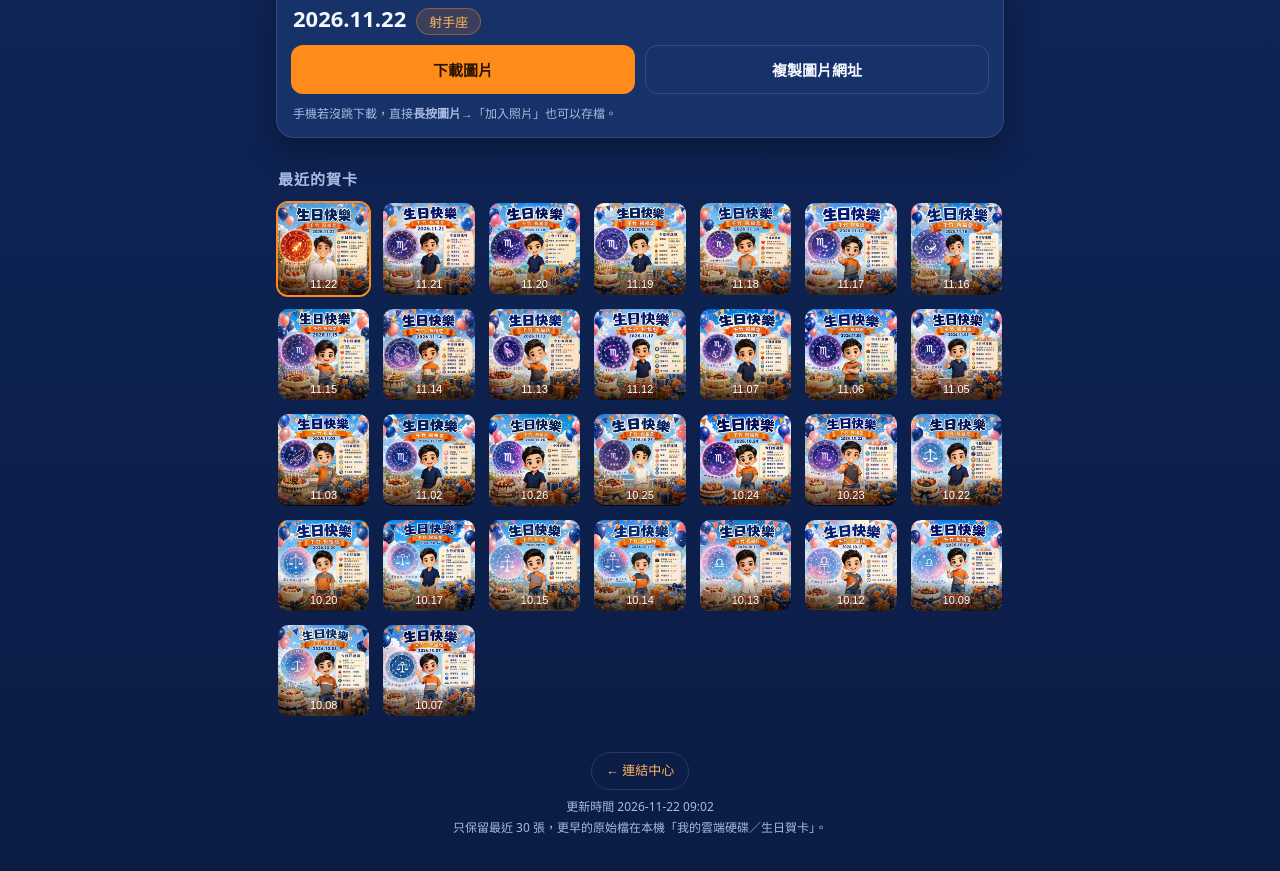
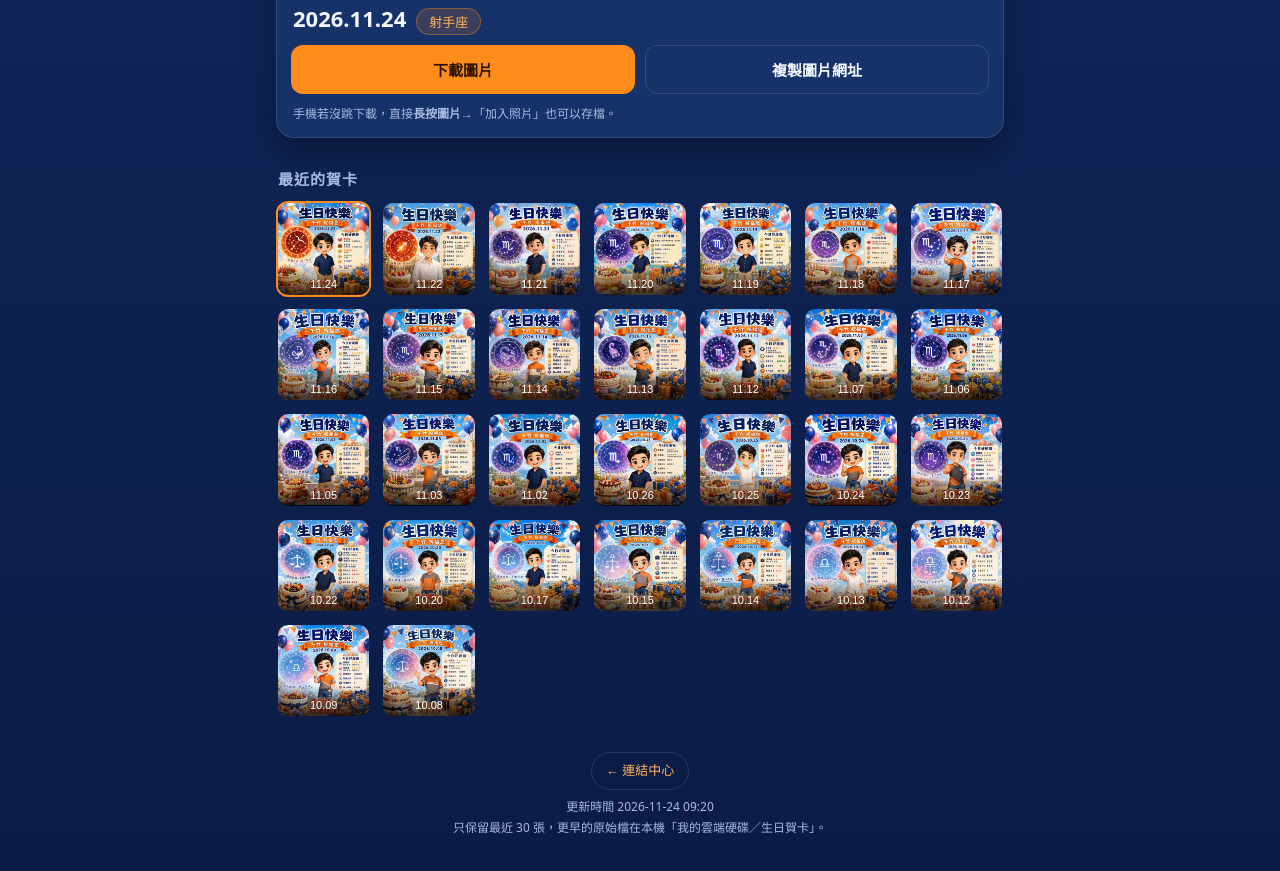
Before and after one commit to CharlieWang0012/line-image-host, a plain HTML site: page index.html in a window 1280 px wide. Shown: the part 831-1702 px from the top of the page. Drawn offline with Linux system fonts and the light colour scheme.

Commit message:
birthday card site 2026-11-24

```diff
--- a/index.html
+++ b/index.html
@@ -94,7 +94,7 @@
 
   <footer>
     <a class="home" href="https://charliewang0012.github.io/">← 連結中心</a><br>
-    更新時間 2026-11-22 09:02<br>
+    更新時間 2026-11-24 09:20<br>
     只保留最近 30 張，更早的原始檔在本機「我的雲端硬碟／生日賀卡」。
   </footer>
 </div>
@@ -102,6 +102,7 @@
 
 <script>
 const CARDS = [
+{day:"2026.11.24",raw:"20261124",z:"射手座",kind:"img",full:"bday/bday-20261124.jpg",thumb:"bday/thumb-20261124.jpg"},
 {day:"2026.11.22",raw:"20261122",z:"射手座",kind:"img",full:"bday/bday-20261122.jpg",thumb:"bday/thumb-20261122.jpg"},
 {day:"2026.11.21",raw:"20261121",z:"天蠍座",kind:"img",full:"bday/bday-20261121.jpg",thumb:"bday/thumb-20261121.jpg"},
 {day:"2026.11.20",raw:"20261120",z:"天蠍座",kind:"img",full:"bday/bday-20261120.jpg",thumb:"bday/thumb-20261120.jpg"},
@@ -130,8 +131,7 @@ const CARDS = [
 {day:"2026.10.13",raw:"20261013",z:"天秤座",kind:"img",full:"bday/bday-20261013.jpg",thumb:"bday/thumb-20261013.jpg"},
 {day:"2026.10.12",raw:"20261012",z:"天秤座",kind:"img",full:"bday/bday-20261012.jpg",thumb:"bday/thumb-20261012.jpg"},
 {day:"2026.10.09",raw:"20261009",z:"天秤座",kind:"img",full:"bday/bday-20261009.jpg",thumb:"bday/thumb-20261009.jpg"},
-{day:"2026.10.08",raw:"20261008",z:"天秤座",kind:"img",full:"bday/bday-20261008.jpg",thumb:"bday/thumb-20261008.jpg"},
-{day:"2026.10.07",raw:"20261007",z:"天秤座",kind:"img",full:"bday/bday-20261007.jpg",thumb:"bday/thumb-20261007.jpg"}
+{day:"2026.10.08",raw:"20261008",z:"天秤座",kind:"img",full:"bday/bday-20261008.jpg",thumb:"bday/thumb-20261008.jpg"}
 ];
 const SITE = "https://charliewang0012.github.io/line-image-host/";
 const hero = document.getElementById('hero'), dEl = document.getElementById('d'),
```
Also changed, not shown: bday/bday-20261007.jpg (deleted), bday/bday-20261124.jpg (added), bday/thumb-20261007.jpg (deleted), bday/thumb-20261124.jpg (added).
